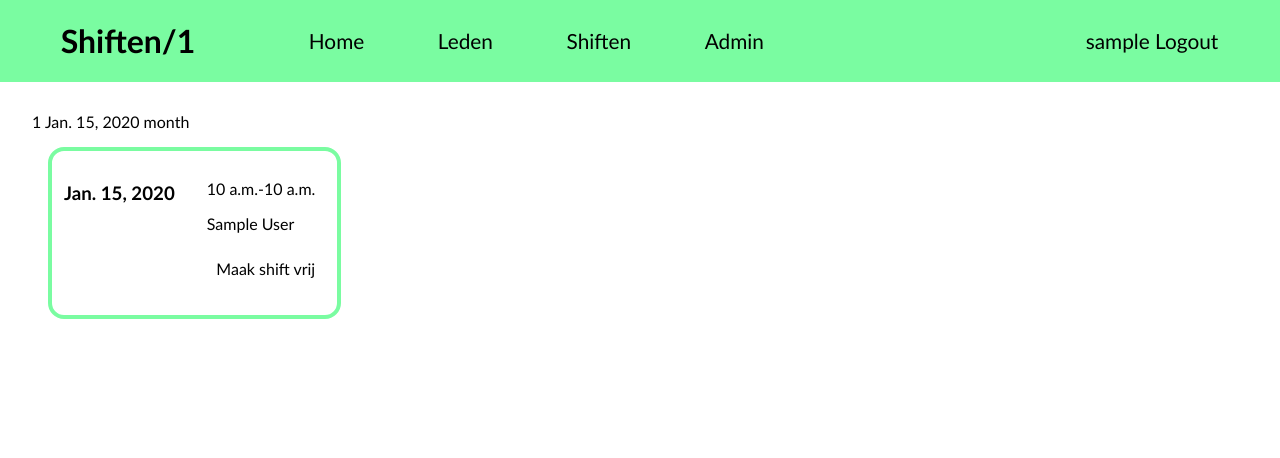
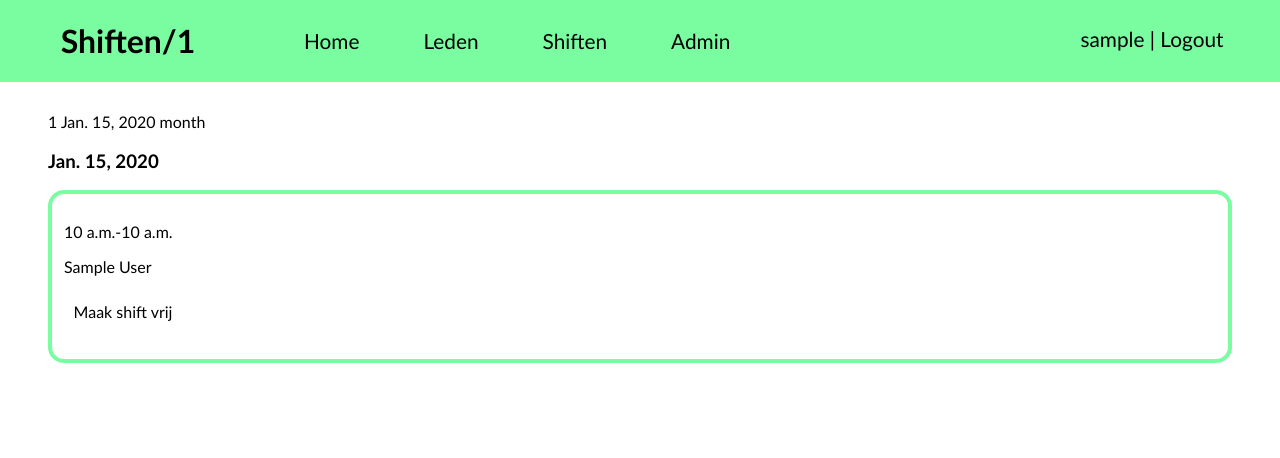
Before and after one commit to Pineapple217/Muze-Site, a Django app: page /shiften/1 in a window 1280 px wide. Shown: the top 458 px of the page. Run offline with Django 4.2, Linux system fonts and the light colour scheme; a user stored in the database is signed in; tables that the repository leaves empty hold one stand-in row (values such as "Sample post"); some libraries are stand-ins or nearby versions.

Commit message:
nog wa opmaak rommel

```diff
--- /dev/null
+++ b/leden/templates/leden/home.html
@@ -0,0 +1,5 @@
+{% extends 'base.html' %}
+{% block content %}
+<a href="signup">Signup</a>
+<a href="ledenlijst">Ledenlijst</a>
+{% endblock content %}
--- a/leden/templates/leden/ledenlijst.html
+++ b/leden/templates/leden/ledenlijst.html
@@ -6,7 +6,6 @@
     border: 1px solid black;
   }
 </style>
-<h1>Dit zijn alle leden, waaw wat mooi</h1>
 <table>
   <tr>
     <th>Achternaam</th>
--- a/leden/templates/registration/login.html
+++ b/leden/templates/registration/login.html
@@ -1,4 +1,5 @@
 {% extends 'base.html' %}
+{% block content %}
 {% if form.errors %}
 <p>Your username and password didnt match. Please try agian.</p>
 {% endif %} {% if next %} {% if user.is_authenticated %}
@@ -15,3 +16,4 @@
   <input type="submit" value="Login" />
   <input type="hidden" name="next" value="{{ next }}" />
 </form>
+{% endblock content %}
--- a/leden/urls.py
+++ b/leden/urls.py
@@ -4,4 +4,5 @@ from . import views
 urlpatterns = [
     path('ledenlijst', views.ledenlijst),
     path('signup', views.signup, name='signup'),
+    path('', views.home)
 ]
--- a/leden/views.py
+++ b/leden/views.py
@@ -4,6 +4,9 @@ from .models import Lid
 from .forms import UserSignUpForm, LidSignUpForm
 from django.utils.translation import gettext as _
 from django.contrib.auth.decorators import login_required
+
+def home(request):
+    return render(request, 'leden/home.html')
 
 @login_required()
 def ledenlijst(request, *args, **kwargs):
--- a/shiften/static/shiften/css/shiftlist.css
+++ b/shiften/static/shiften/css/shiftlist.css
@@ -5,11 +5,24 @@
     border-width: 0.3rem;
     border-color: var(--primary);
     border-radius: 1rem;
-    margin: 1rem;
     padding: 0.75rem;
-    width: fit-content;
+    /* width: fit-content; */
+    position: relative;
+    height: calc(fit-content);
+    flex-wrap: wrap;
 }
 
 .day>* {
-    flex-shrink: 0;
+    /* flex-shrink: 0; */
 }
+
+.shift {
+    margin-right: 3rem;
+    /* width: 25%; */
+}
+
+.shift-button-status {
+    /* height: 4rem; */
+    /* position: absolute; */
+    bottom: 0;
+}
--- a/shiften/templates/shiften/shiftlist.html
+++ b/shiften/templates/shiften/shiftlist.html
@@ -6,14 +6,16 @@
 
 <div id="shiftlist">
   {% for shift in shifts %}
-  {% ifchanged shift.date %}</div><div class="day">
-    <h3>{{ shift.date }}</h3>
+  {% ifchanged shift.date %}</div>
+  <h3>{{ shift.date }}</h3>
+  <div class="day">
   {% endifchanged %}
   <div class = "shift">
     <p>{{ shift.start }}-{{ shift.end }}</p>
     {% for shifter in shift.shifters.all %}
       <p>{{ shifter.user.first_name }} {{ shifter.user.last_name }}</p>
     {% endfor %}
+    <div class="shift-button-status">
     {% if shift.shifters.all.count == max_shifters and request.user.lid not in shift.shifters.all%}
     <p>Shift zit vol</p>
     {% else %}
@@ -28,6 +30,7 @@
       </button>
     </form>
     {% endif %}
+    </div>
   </div>
   {% endfor %}
 </div>
--- a/static/css/main.css
+++ b/static/css/main.css
@@ -21,16 +21,11 @@
 
     --button-primary: #ffffff;
     --button-text: #000000;
+
 }
 
 body, input, textarea, button {
     font-family: 'Trebuchet MS', sans-serif;
-}
-
-@media screen and (max-width: 1100px) {
-    body {
-        font-size: 2rem;
-    }
 }
 
 body {
@@ -40,8 +35,8 @@ body {
 }
 
 .content {
-    padding-top: 6rem;
-    padding-left: 2rem;
+    padding: 6rem 3rem;
+
 }
 
 button {
@@ -62,3 +57,13 @@ button:hover {
 button:active {
     filter: brightness(1.2);
 }
+
+@media screen and (max-width: 860px) {
+    body {
+        font-size: 2rem;
+    }
+
+    .content {
+        padding-top: 16rem;
+    }
+}
--- a/static/css/navbar.css
+++ b/static/css/navbar.css
@@ -11,6 +11,7 @@ header {
     margin: 0;
     color: var(--header-color);
     margin-bottom: 5rem;
+    z-index: 999;
 }
 
 nav {
@@ -41,7 +42,7 @@ nav a {
     text-decoration: none;
     font-size: 2rem;
     display: block;
-    padding: 1em;
+    padding: 1rem;
     opacity: 0;
     transition: opacity 100ms ease-in-out;
 }
@@ -51,6 +52,7 @@ nav a {
     display: block;
     text-align: center;
     padding: 1em;
+    padding-top: 0;
     position: relative;
 }
 
@@ -112,9 +114,13 @@ nav a {
     top: 15px;
 }
 
-@media screen and (min-width: 1100px) {
+@media screen and (min-width: 860px) {
     .nav-toggle-label {
         display: none;
+    }
+
+    .nav-user {
+        padding-top: 1rem;
     }
 
     header {
--- a/templates/base.html
+++ b/templates/base.html
@@ -1,6 +1,7 @@
 {% load static %}
 {% comment %} <link rel="stylesheet" href="{% static 'bootstrap/css/bootstrap.css' %}"> {% endcomment %}
 <link rel="stylesheet" type="text/css" href="{% static 'css/main.css' %}">
+<meta name="viewport" content="width=device-width, initial-scale=1.0">
 {% include 'navbar.html'%}
 <div class="content">
 {% block content %}
--- a/templates/navbar.html
+++ b/templates/navbar.html
@@ -21,6 +21,7 @@
 
     {% if user.is_authenticated %}
     <a href="">{{ user.get_username }}</a>
+    |
     <a href="{% url 'logout' %}?next={{ request.path }}">Logout</a>
     {% else %}
         <a href="{% url 'login' %}?next={{ request.path }}">Login</a>
```
